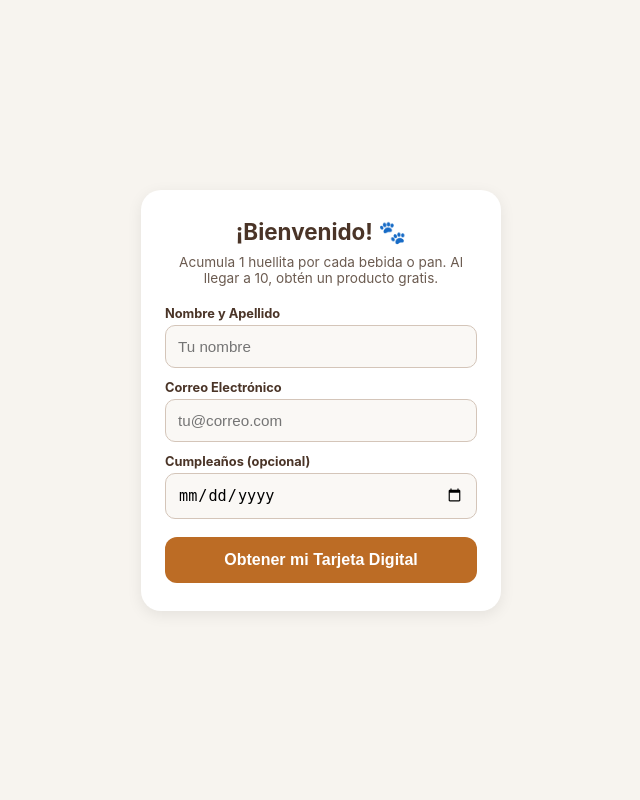
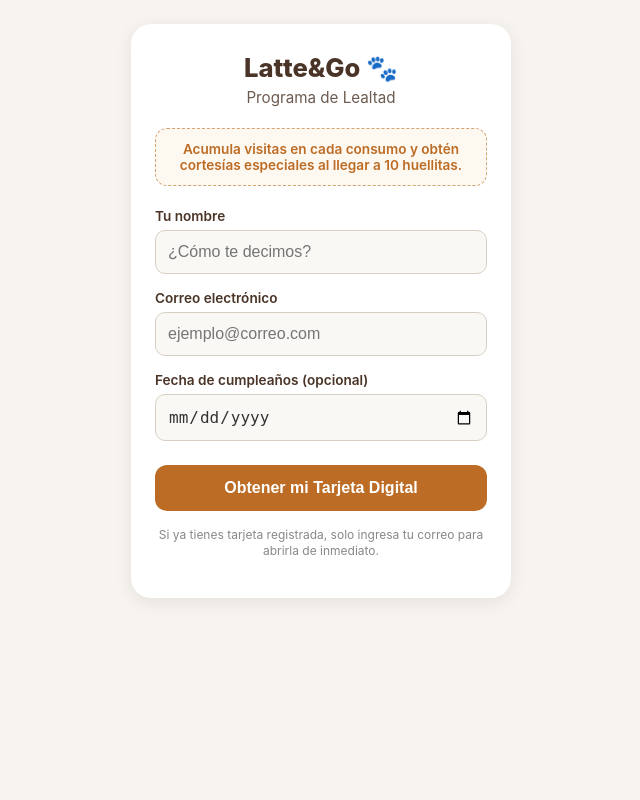
Before and after one commit to EMILIOLATTE/Lealtad-app, a FastAPI app: page / in a window 1280 px wide. Shown: the whole page, without its empty margins (319-959 px from the left). Run offline with FastAPI, Linux system fonts and the light colour scheme; some libraries are stand-ins or nearby versions.

Commit message:
Update registro.html

```diff
--- a/templates/registro.html
+++ b/templates/registro.html
@@ -3,55 +3,173 @@
 <head>
     <meta charset="UTF-8">
     <meta name="viewport" content="width=device-width, initial-scale=1.0">
-    <title>Registro | Programa Huellitas</title>
+    <title>Registro | Latte&Go</title>
     <style>
-        body { font-family: -apple-system, sans-serif; background-color: #f7f4ef; color: #333; margin: 0; padding: 20px 16px; display: flex; justify-content: center; align-items: center; min-height: 100vh; box-sizing: border-box; }
-        .form-card { background: #fff; border-radius: 20px; box-shadow: 0 4px 15px rgba(0,0,0,0.08); width: 100%; max-width: 360px; padding: 28px 24px; box-sizing: border-box; }
-        h1 { font-size: 1.4rem; color: #4a3427; margin: 0 0 8px 0; text-align: center; }
-        p.sub { font-size: 0.85rem; color: #6b5b50; margin: 0 0 20px 0; text-align: center; }
-        label { display: block; font-size: 0.8rem; font-weight: bold; color: #4a3427; margin: 12px 0 4px; }
-        input { width: 100%; padding: 12px; border: 1px solid #d4c5b9; border-radius: 10px; font-size: 0.95rem; box-sizing: border-box; background: #faf8f5; }
-        button { width: 100%; padding: 14px; background-color: #bc6c25; color: white; border: none; border-radius: 12px; font-size: 1rem; font-weight: bold; cursor: pointer; margin-top: 18px; }
-        .error { display: none; color: #e76f51; font-size: 0.85rem; margin-top: 10px; text-align: center; }
+        body {
+            font-family: -apple-system, BlinkMacSystemFont, "Segoe UI", Roboto, sans-serif;
+            background-color: #f7f4ef;
+            color: #333333;
+            margin: 0;
+            padding: 24px 16px;
+            display: flex;
+            justify-content: center;
+            box-sizing: border-box;
+        }
+        .card {
+            background: #ffffff;
+            border-radius: 20px;
+            box-shadow: 0 4px 18px rgba(0,0,0,0.08);
+            width: 100%;
+            max-width: 380px;
+            padding: 28px 24px;
+            box-sizing: border-box;
+            text-align: center;
+        }
+        .logo-title {
+            font-size: 1.6rem;
+            font-weight: 800;
+            color: #4a3427;
+            margin: 0 0 4px;
+        }
+        .subtitulo {
+            font-size: 0.95rem;
+            color: #6b5b50;
+            margin: 0 0 20px;
+            line-height: 1.4;
+        }
+        .beneficio-box {
+            background: #fdf8f0;
+            border: 1px dashed #d4a373;
+            border-radius: 12px;
+            padding: 12px;
+            margin-bottom: 22px;
+            font-size: 0.85rem;
+            color: #bc6c25;
+            font-weight: 600;
+        }
+        .form-group {
+            text-align: left;
+            margin-bottom: 16px;
+        }
+        label {
+            display: block;
+            font-size: 0.85rem;
+            font-weight: 600;
+            margin-bottom: 6px;
+            color: #4a3427;
+        }
+        input {
+            width: 100%;
+            padding: 12px;
+            border-radius: 10px;
+            border: 1px solid #d8cfc4;
+            font-size: 1rem;
+            box-sizing: border-box;
+            background: #faf8f5;
+            color: #333;
+        }
+        input:focus {
+            outline: none;
+            border-color: #bc6c25;
+            background: #ffffff;
+        }
+        .btn-submit {
+            width: 100%;
+            background-color: #bc6c25;
+            color: #ffffff;
+            border: none;
+            border-radius: 12px;
+            padding: 14px;
+            font-size: 1rem;
+            font-weight: 700;
+            cursor: pointer;
+            margin-top: 8px;
+            transition: opacity 0.2s;
+        }
+        .btn-submit:active {
+            opacity: 0.9;
+        }
+        .nota-privacidad {
+            font-size: 0.75rem;
+            color: #888888;
+            margin-top: 16px;
+            line-height: 1.3;
+        }
     </style>
 </head>
 <body>
-    <div class="form-card">
-        <h1>¡Bienvenido! 🐾</h1>
-        <p class="sub">Acumula 1 huellita por cada bebida o pan. Al llegar a 10, obtén un producto gratis.</p>
-        <div id="error" class="error"></div>
-        <form id="regForm">
-            <label>Nombre y Apellido</label>
-            <input type="text" id="nombre" required placeholder="Tu nombre">
-            <label>Correo Electrónico</label>
-            <input type="email" id="correo" required placeholder="tu@correo.com">
-            <label>Cumpleaños (opcional)</label>
-            <input type="date" id="fecha_nac">
-            <button type="submit">Obtener mi Tarjeta Digital</button>
+    <div class="card">
+        <h1 class="logo-title">Latte&Go 🐾</h1>
+        <p class="subtitulo">Programa de Lealtad</p>
+
+        <div class="beneficio-box">
+            Acumula visitas en cada consumo y obtén cortesías especiales al llegar a 10 huellitas.
+        </div>
+
+        <form id="registro-form" onsubmit="enviarRegistro(event)">
+            <div class="form-group">
+                <label for="nombre">Tu nombre</label>
+                <input type="text" id="nombre" name="nombre" placeholder="¿Cómo te decimos?" required>
+            </div>
+
+            <div class="form-group">
+                <label for="correo">Correo electrónico</label>
+                <input type="email" id="correo" name="correo" placeholder="ejemplo@correo.com" required>
+            </div>
+
+            <div class="form-group">
+                <label for="fecha_nacimiento">Fecha de cumpleaños (opcional)</label>
+                <input type="date" id="fecha_nacimiento" name="fecha_nacimiento">
+            </div>
+
+            <button type="submit" class="btn-submit" id="btn-enviar">Obtener mi Tarjeta Digital</button>
         </form>
+
+        <p class="nota-privacidad">
+            Si ya tienes tarjeta registrada, solo ingresa tu correo para abrirla de inmediato.
+        </p>
     </div>
+
     <script>
-        document.getElementById('regForm').addEventListener('submit', async (e) => {
+        async function enviarRegistro(e) {
             e.preventDefault();
-            const err = document.getElementById('error');
-            err.style.display = 'none';
-            const res = await fetch('/api/clientes/registro', {
-                method: 'POST',
-                headers: {'Content-Type': 'application/json'},
-                body: JSON.stringify({
-                    nombre: document.getElementById('nombre').value.trim(),
-                    correo: document.getElementById('correo').value.trim(),
-                    fecha_nacimiento: document.getElementById('fecha_nac').value || null
-                })
-            });
-            const data = await res.json();
-            if (res.ok) {
+            const btn = document.getElementById("btn-enviar");
+            btn.disabled = true;
+            btn.textContent = "Generando tarjeta...";
+
+            const nombre = document.getElementById("nombre").value.trim();
+            const correo = document.getElementById("correo").value.trim();
+            const fechaNacimiento = document.getElementById("fecha_nacimiento").value;
+
+            const payload = {
+                nombre: nombre,
+                correo: correo,
+                fecha_nacimiento: fechaNacimiento ? fechaNacimiento : null
+            };
+
+            try {
+                const res = await fetch("/api/clientes/registro", {
+                    method: "POST",
+                    headers: { "Content-Type": "application/json" },
+                    body: JSON.stringify(payload)
+                });
+
+                const data = await res.json();
+                if (!res.ok) {
+                    alert(data.detail || "Error al procesar el registro.");
+                    btn.disabled = false;
+                    btn.textContent = "Obtener mi Tarjeta Digital";
+                    return;
+                }
+
+                // Redirección inmediata a la tarjeta digital
                 window.location.href = `/tarjeta/${data.cliente_id}`;
-            } else {
-                err.innerText = data.detail || "Error en el registro";
-                err.style.display = 'block';
+            } catch (err) {
+                alert("Error de conexión. Inténtalo de nuevo.");
+                btn.disabled = false;
+                btn.textContent = "Obtener mi Tarjeta Digital";
             }
-        });
+        }
     </script>
 </body>
 </html>
```
